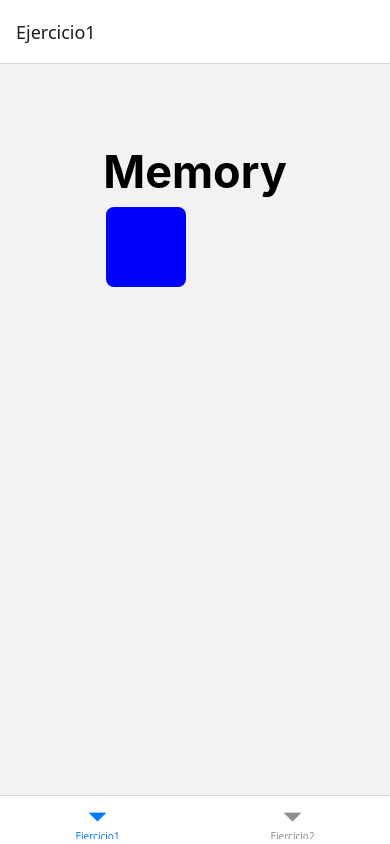
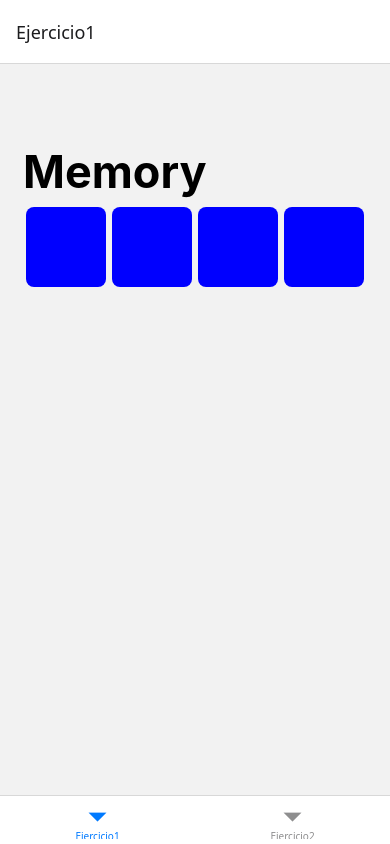
Before and after one commit to xavi-gea/DAM-PMDM, a React Native app: screen /Ejercicio1 in a window 390 px wide. Built offline with nearby package versions, Linux system fonts and the light colour scheme.

Commit message:
Ejercicio1 progress

```diff
--- a/screens/Ejercicio1/Ejercicio1.js
+++ b/screens/Ejercicio1/Ejercicio1.js
@@ -1,30 +1,60 @@
 import { Text, View, Image, Pressable, StyleSheet } from 'react-native';
 import { useEffect, useState } from 'react';
+
+import Rick from './Rick';
 
 export default function Ejercicio1() {
 
     const [rickData, setRickData] = useState();
-
-    useEffect(() => {
-
-
-
-    }, [rickData]);
+    const [characterAmount, setCharacterAmount] = useState(6);
 
     const callRickAPI = async () => {
 
-      // todo: call with multiple characters with id randomized beforehand
+      try {
 
-      const response = await fetch("https://rickandmortyapi.com/api/character/1")
-        .then(setRickData(await response.json()))
-        .catch(console.log(error));
+        const response = await fetch(`https://rickandmortyapi.com/api/character/${getRandomCharactersID(characterAmount)}`);
+
+        if (response.ok) {
+
+          return await response.json();
+
+        }else{
+
+          return null;
+        }
+
+      } catch (error) {
+
+        console.error(error);
+        return null;
+      }
     }
 
-    const handleOnPress = () => {
+    const handleOnPress = async () => {
 
       setTimeout(1000);
-      callRickAPI();
-    };
+      const rickAPIData = await callRickAPI();
+
+      if (rickAPIData != null) {
+
+        setRickData(rickAPIData);
+
+        // todo here?
+      }
+    }
+
+    const getRandomCharactersID = (iterations) => {
+
+      const getRandomIntInclusive = (min, max) => {
+
+        const minCeiled = Math.ceil(min);
+        const maxFloored = Math.floor(max);
+
+        return Math.floor(Math.random() * ((maxFloored - minCeiled) + 1) + minCeiled);
+      }
+
+      return Array.from({length: iterations}, () => getRandomIntInclusive(1,826)).toString();
+    }
 
   return (
     <View
@@ -36,33 +66,25 @@ export default function Ejercicio1() {
       <Text style={{ fontSize: 45, fontWeight: 'bold' }} onPress={handleOnPress}>Memory</Text>
 
       <View style={{ marginTop: 5 }}>
-        <View style={{ flexDirection: 'row' }}>
-          <View style={{ padding: 3 }}>
-            <Pressable
-              style={{
-                borderRadius: 8,
-                justifyContent: 'center',
-                alignItems: 'center',
-                textAlignVertical: 'center',
-                width: 80,
-                height: 80,
-                backgroundColor: 'blue',
-              }}>
-              <Image
-                style={styles.tinyPhoto}
-                source={{
-                  uri: '',
-                }}
-              />
-            </Pressable>
+
+        {/* map here? */}
+
+          <View style={{ flexDirection: 'row' }}>
+
+            {/* map here? */}
+
+              <Rick/>
+              <Rick/>
+              <Rick/>
+              <Rick/>
+
           </View>
-        </View>
       </View>
     </View>
   );
 }
 
-const styles = StyleSheet.create({
+const STYLES = StyleSheet.create({
   tinyPhoto: {
     width: 80,
     height: 80,
--- /dev/null
+++ b/screens/Ejercicio1/Rick.js
@@ -0,0 +1,33 @@
+import { Text, View, Image, Pressable, StyleSheet } from 'react-native';
+
+export default function Rick(props) {
+  return (
+    <View style={{ padding: 3 }}>
+      <Pressable
+        style={{
+          borderRadius: 8,
+          justifyContent: "center",
+          alignItems: "center",
+          textAlignVertical: "center",
+          width: 80,
+          height: 80,
+          backgroundColor: "blue",
+        }}
+      >
+        <Image
+          style={STYLES.tinyPhoto}
+          source={{
+            uri: props.uri,
+          }}
+        />
+      </Pressable>
+    </View>
+  );
+}
+
+const STYLES = StyleSheet.create({
+  tinyPhoto: {
+    width: 80,
+    height: 80,
+  },
+});
--- a/screens/Ejercicio2/Ejercicio2.js
+++ b/screens/Ejercicio2/Ejercicio2.js
@@ -7,8 +7,9 @@ import {
   Image,
 } from 'react-native';
 
+import { useEffect, useState } from 'react';
+
 import Pokemon from './Pokemon';
-import { useEffect, useState } from 'react';
 
 export default function Ejercicio2() {
 
@@ -92,6 +93,7 @@ export default function Ejercicio2() {
           {hasPokeData ? (pokeData.results.map(async (element, index) => (
 
             // onpress, call method and pass poke id obtained from element
+            // place onpress in pressable inside pokemon component?
 
             <Pokemon key={index} name={element.name} uri={await getFrontImage(element.url)}/>
 
```
Also changed, not shown: screens/Ejercicio1/Memory.js (deleted, +0 -15 lines), screens/Ejercicio2/Modal.js (deleted).
